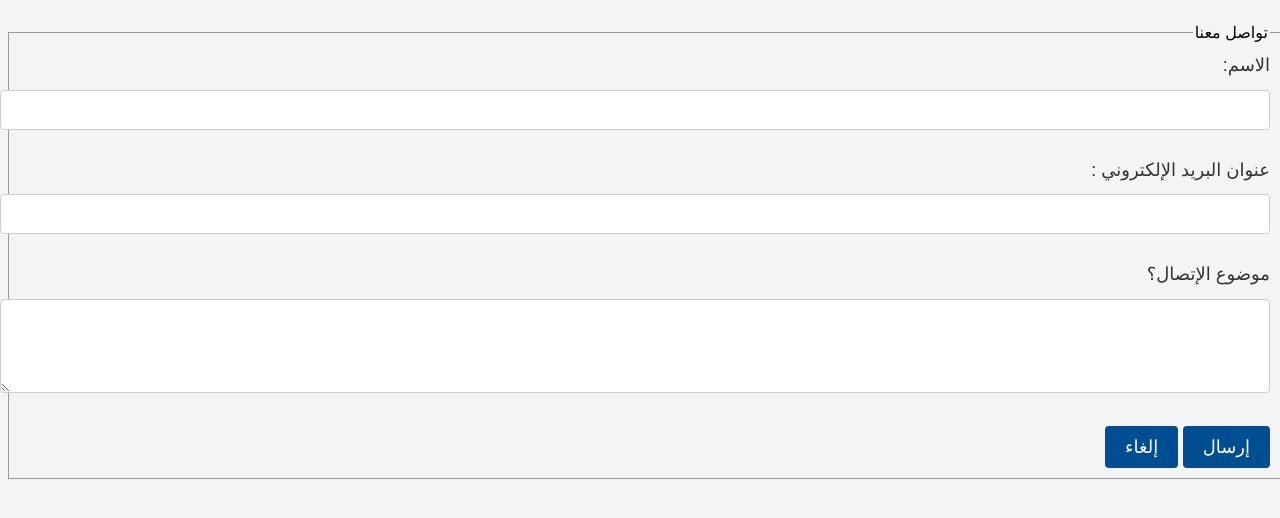
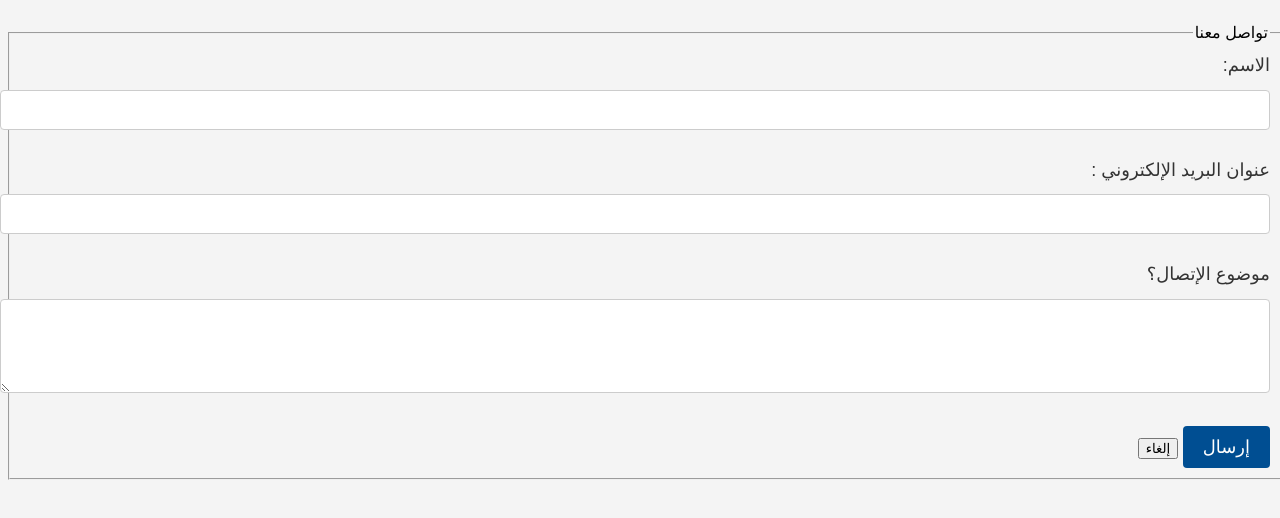
Before and after one commit to fsaadly12/my-first-project, a plain HTML site: page contact-us.html in a window 1280 px wide. Drawn offline with Linux system fonts and the light colour scheme.

Commit message:
Update style1.css

```diff
--- a/style1.css
+++ b/style1.css
@@ -192,7 +192,7 @@ form label {
     border-radius: 4px;
 }
 
-form input[type="submit"],form input[type="reset"] {
+#reset, form input[type="submit"] {
     background-color: #004e92;
     color: white;
     padding: 10px 20px;
```
